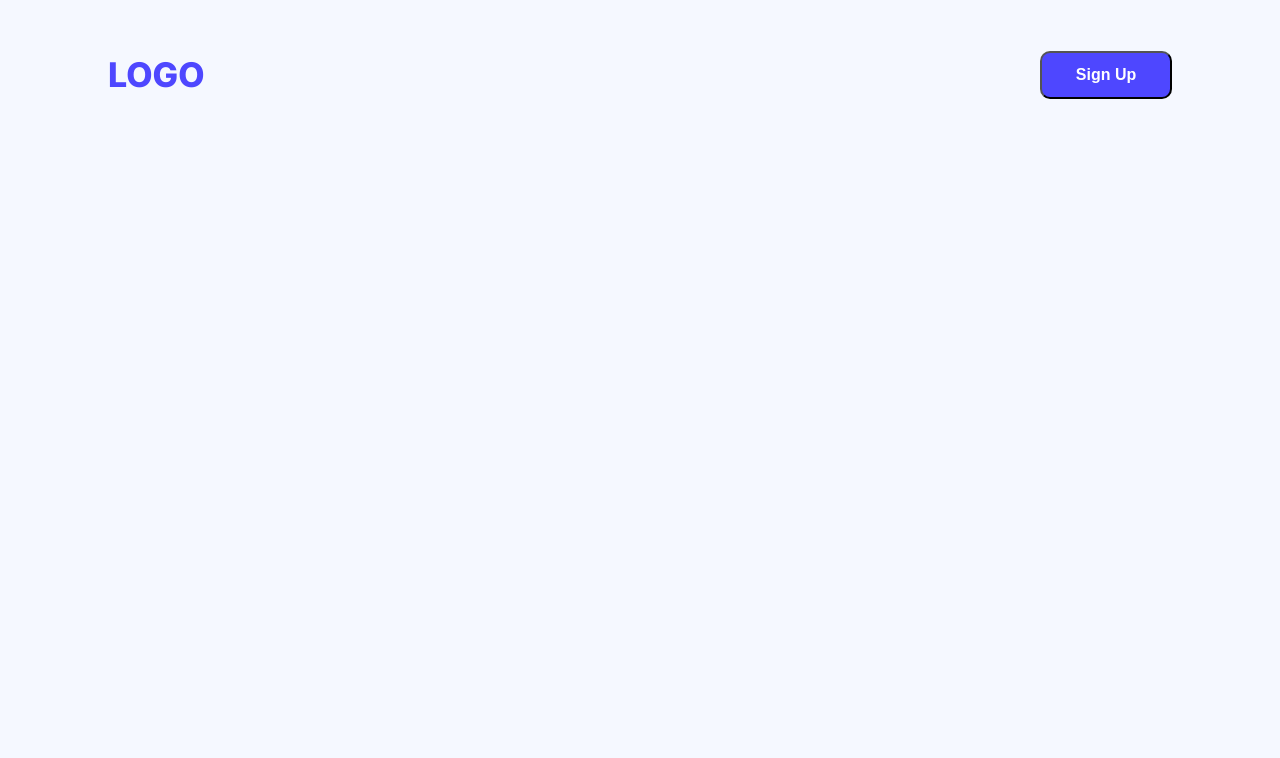
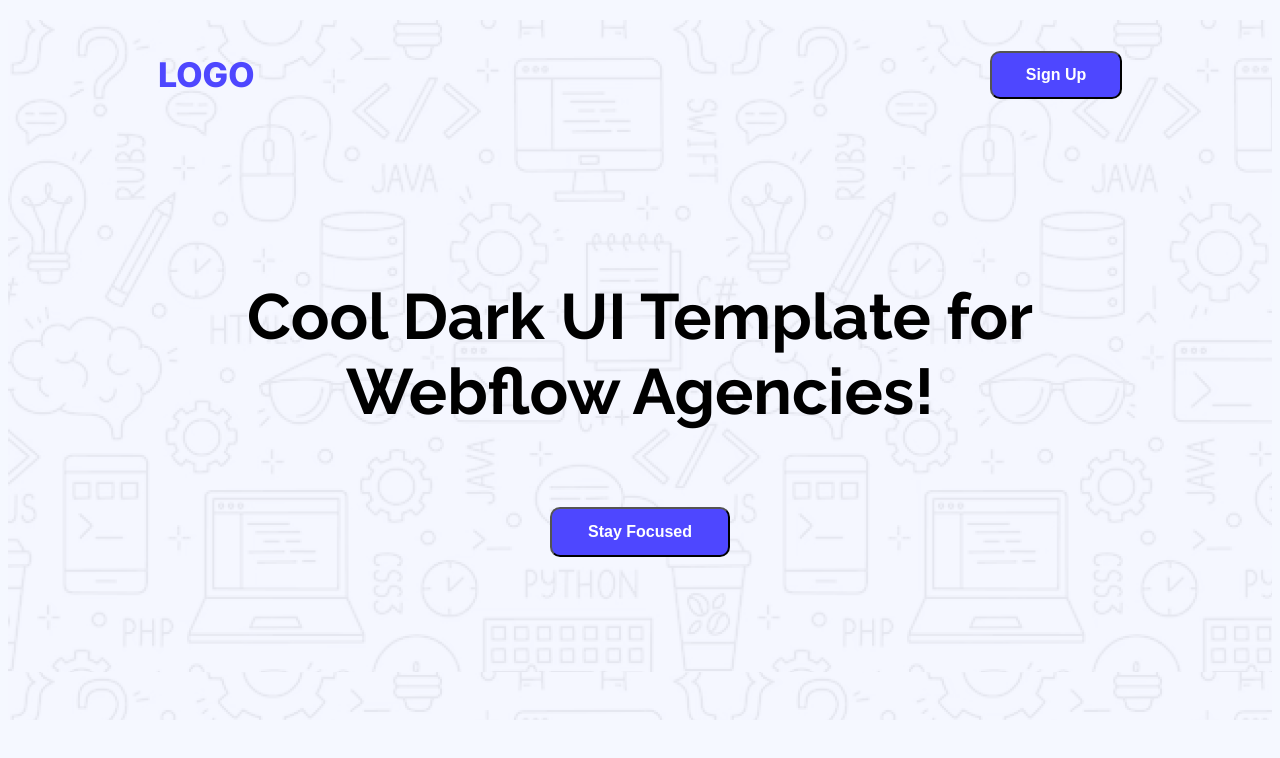
Before and after one commit to kaiyum-sark/ph-assignment-1, a plain HTML site: page index.html in a window 1280 px wide. Drawn offline with Linux system fonts and the light colour scheme.

Commit message:
hero banner uploaded

```diff
--- a/index.html
+++ b/index.html
@@ -17,6 +17,16 @@
       <h3 class="logo">LOGO</h3>
       <button class="button">Sign Up</button>
     </nav>
+    <!-- Hero Banner -->
+     <div class="banner">
+        <div class="banner-title">
+          <h1>Cool Dark UI Template for Webflow Agencies!</h1>
+        </div>
+        <div>
+          <button class="button">Stay Focused</button>
+        </div>
+      </div>
+
   </header>
 
   <main></main>
--- a/styles/mystyle.css
+++ b/styles/mystyle.css
@@ -22,6 +22,8 @@ body{
   color: white;
   background-color: #4E47FF;
   border-radius: 10px;
+  font-size: 16px;
+  font-weight: bold;
 }
 .button:hover{
   color: #4E47FF;
@@ -29,13 +31,19 @@ body{
   background-color:#F5F8FF;
   border: 2px solid #4E47FF;
 }
+/* header */
+header{
+  background-image: url(/Assets/Hero-bg.png);
+  height: 700px;
+
+}
 
 /* Navigation Bar  */
  nav{
   display: flex;
   justify-content: space-between;
   align-items: center;
-  margin: 20px 100px;
+  margin: 20px 150px;
  }
  .logo{
   color:#4E47FF ;
@@ -46,6 +54,27 @@ body{
  nav button{
   height: 48px;
   width: 132px;
+
+ }
+ /* Hero Banner  */
+ .banner{
+  margin: 150px auto 200px auto;
+  text-align: center;
+  width: 905px;
+  height: 226px;
+
+ }
+.banner-title{
+  font-size: 2em;
+}
+.banner button{
+  width: 180px;
+  height: 50px;
   font-size: 16px;
-  font-weight: bold;
- }
+  margin-top: 35px;
+
+}
+/* Main Section  */
+main{
+  margin: 100px 150px;
+}
```
